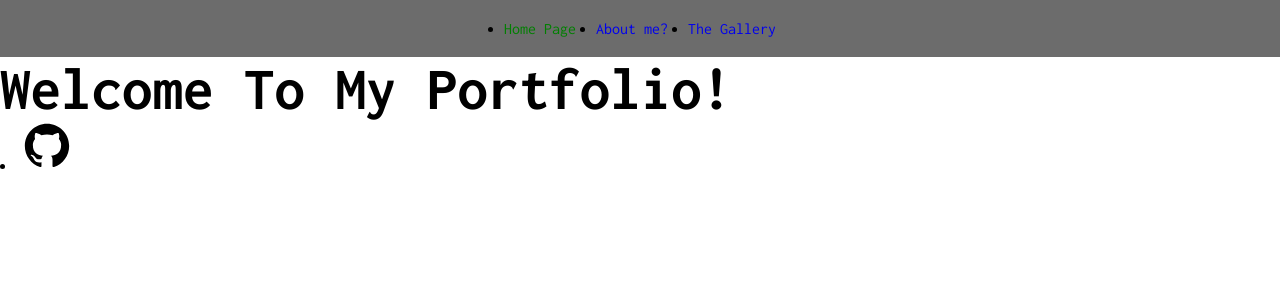
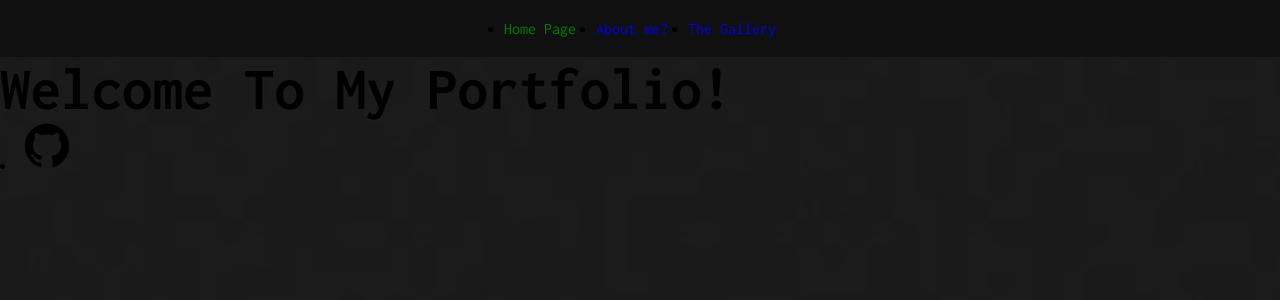
Before and after one commit to BooxStone/BooxStone.github.io, a Jekyll site: the page built from index.html, in a window 1280 px wide. Shown: the top 300 px of the page. Built offline with Jekyll 4.4.1, drawn with Linux system fonts in a browser that asks for light colours.

Commit message:
Update default.html

```diff
--- a/_layouts/default.html
+++ b/_layouts/default.html
@@ -14,5 +14,13 @@
   <body>
     {% include navigation.html %}
     {{ content }}
+  <style>
+  body {
+      background-image: url('assets/css/images/bkg.jpg');
+      background-repeat: no-repeat;
+      background-attachment: fixed;
+      background-size: cover;
+    }
+</style>
   </body>
 </html>
```
